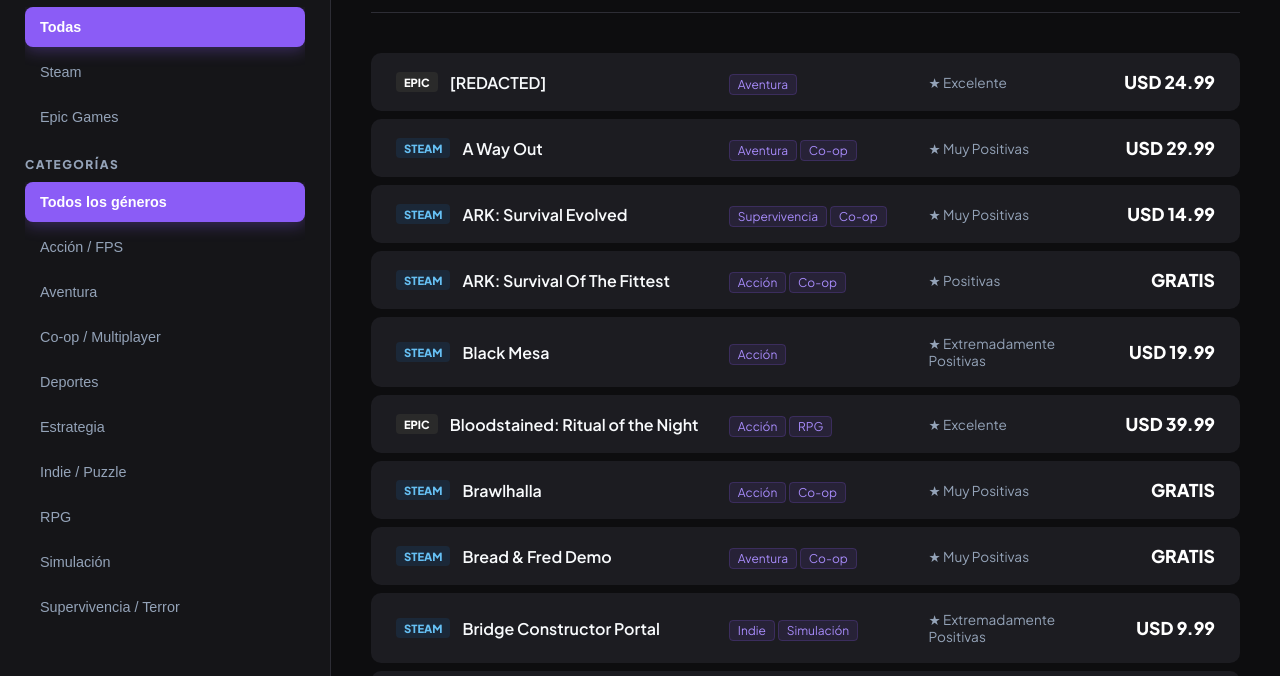
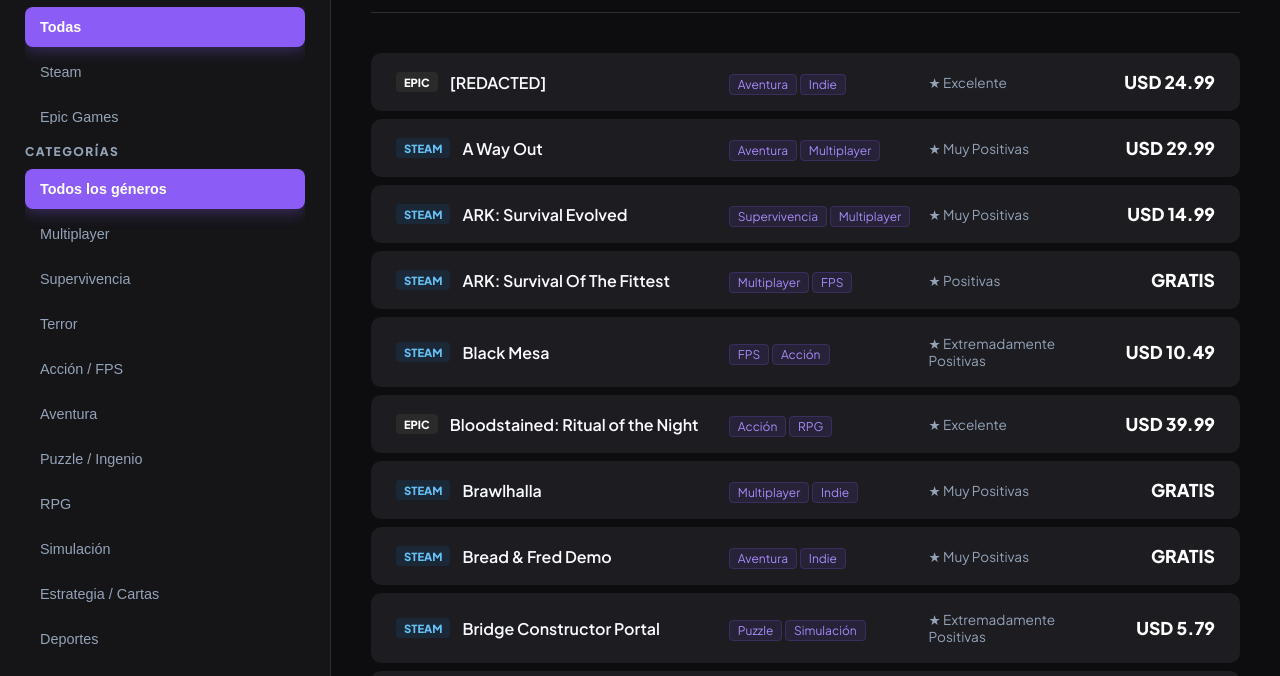
Before and after one commit to lisanpereyra15-max/juegos, a plain HTML site: page index.html in a window 1280 px wide. Shown: the part 124-800 px from the top of the page. Drawn offline with Linux system fonts and the light colour scheme.

Commit message:
Add files via upload

```diff
--- a/index.html
+++ b/index.html
@@ -30,7 +30,6 @@
             overflow: hidden;
         }
 
-        /* Sidebar */
         aside {
             width: 280px;
             background-color: var(--bg-side);
@@ -91,7 +90,6 @@
             box-shadow: 0 4px 15px var(--accent-glow);
         }
 
-        /* Main Content */
         main {
             flex-grow: 1;
             padding: 40px;
@@ -121,7 +119,6 @@
         .stats-box label { display: block; font-size: 0.7rem; color: var(--text-s); text-transform: uppercase; }
         .stats-box span { font-size: 1.5rem; font-weight: 800; color: var(--accent-light); }
 
-        /* Games List */
         .game-list { display: flex; flex-direction: column; gap: 8px; }
 
         .game-row {
@@ -166,15 +163,17 @@
         <h3>Categorías</h3>
         <div class="filter-group">
             <button class="filter-btn cat-filter active" onclick="filterCategory('all', this)">Todos los géneros</button>
-            <button class="filter-btn cat-filter" onclick="filterCategory('Acción', this)">Acción / FPS</button>
+            <button class="filter-btn cat-filter" onclick="filterCategory('Multiplayer', this)">Multiplayer</button>
+            <button class="filter-btn cat-filter" onclick="filterCategory('Supervivencia', this)">Supervivencia</button>
+            <button class="filter-btn cat-filter" onclick="filterCategory('Terror', this)">Terror</button>
+            <button class="filter-btn cat-filter" onclick="filterCategory('FPS', this)">Acción / FPS</button>
             <button class="filter-btn cat-filter" onclick="filterCategory('Aventura', this)">Aventura</button>
-            <button class="filter-btn cat-filter" onclick="filterCategory('Co-op', this)">Co-op / Multiplayer</button>
-            <button class="filter-btn cat-filter" onclick="filterCategory('Deportes', this)">Deportes</button>
-            <button class="filter-btn cat-filter" onclick="filterCategory('Estrategia', this)">Estrategia</button>
-            <button class="filter-btn cat-filter" onclick="filterCategory('Indie', this)">Indie / Puzzle</button>
+            <button class="filter-btn cat-filter" onclick="filterCategory('Puzzle', this)">Puzzle / Ingenio</button>
             <button class="filter-btn cat-filter" onclick="filterCategory('RPG', this)">RPG</button>
             <button class="filter-btn cat-filter" onclick="filterCategory('Simulación', this)">Simulación</button>
-            <button class="filter-btn cat-filter" onclick="filterCategory('Supervivencia', this)">Supervivencia / Terror</button>
+            <button class="filter-btn cat-filter" onclick="filterCategory('Estrategia', this)">Estrategia / Cartas</button>
+            <button class="filter-btn cat-filter" onclick="filterCategory('Deportes', this)">Deportes</button>
+            <button class="filter-btn cat-filter" onclick="filterCategory('Indie', this)">Indie</button>
         </div>
     </aside>
 
@@ -195,96 +194,96 @@
 
     <script>
         const games = [
-            // STEAM
-            { n: "A Way Out", p: "Steam", c: ["Aventura", "Co-op"], r: "Muy Positivas", pr: 29.99 },
-            { n: "ARK: Survival Evolved", p: "Steam", c: ["Supervivencia", "Co-op"], r: "Muy Positivas", pr: 14.99 },
-            { n: "ARK: Survival Of The Fittest", p: "Steam", c: ["Acción", "Co-op"], r: "Positivas", pr: 0 },
-            { n: "Black Mesa", p: "Steam", c: ["Acción"], r: "Extremadamente Positivas", pr: 19.99 },
-            { n: "Brawlhalla", p: "Steam", c: ["Acción", "Co-op"], r: "Muy Positivas", pr: 0 },
-            { n: "Bread & Fred Demo", p: "Steam", c: ["Aventura", "Co-op"], r: "Muy Positivas", pr: 0 },
-            { n: "Bridge Constructor Portal", p: "Steam", c: ["Indie", "Simulación"], r: "Extremadamente Positivas", pr: 9.99 },
-            { n: "Buckshot Roulette", p: "Steam", c: ["Indie", "Estrategia"], r: "Extremadamente Positivas", pr: 2.99 },
-            { n: "Call of Duty®", p: "Steam", c: ["Acción", "Co-op"], r: "Variadas", pr: 0 },
-            { n: "Counter-Strike", p: "Steam", c: ["Acción", "Co-op"], r: "Extremadamente Positivas", pr: 9.99 },
-            { n: "Counter-Strike 2", p: "Steam", c: ["Acción", "Co-op"], r: "Muy Positivas", pr: 0 },
-            { n: "Counter-Strike: Condition Zero", p: "Steam", c: ["Acción"], r: "Muy Positivas", pr: 9.99 },
-            { n: "Counter-Strike: Condition Zero Deleted Scenes", p: "Steam", c: ["Acción"], r: "Muy Positivas", pr: 0 },
-            { n: "Dead Age", p: "Steam", c: ["RPG", "Estrategia"], r: "Muy Positivas", pr: 14.99 },
-            { n: "Dead Island Definitive Edition", p: "Steam", c: ["Supervivencia", "Acción"], r: "Muy Positivas", pr: 19.99 },
-            { n: "DOOM", p: "Steam", c: ["Acción"], r: "Extremadamente Positivas", pr: 19.99 },
-            { n: "Escape Memoirs: Mini Stories", p: "Steam", c: ["Indie", "Supervivencia"], r: "Muy Positivas", pr: 0 },
-            { n: "Escape Memoirs: Questionable Side Stories", p: "Steam", c: ["Indie", "Aventura"], r: "Muy Positivas", pr: 0 },
-            { n: "Escape Room - The Sick Colleague", p: "Steam", c: ["Indie"], r: "Muy Positivas", pr: 4.99 },
-            { n: "Gang Beasts", p: "Steam", c: ["Co-op", "Acción"], r: "Muy Positivas", pr: 19.99 },
+            // STEAM (Región LATAM-USD)
+            { n: "A Way Out", p: "Steam", c: ["Aventura", "Multiplayer"], r: "Muy Positivas", pr: 29.99 },
+            { n: "ARK: Survival Evolved", p: "Steam", c: ["Supervivencia", "Multiplayer"], r: "Muy Positivas", pr: 14.99 },
+            { n: "ARK: Survival Of The Fittest", p: "Steam", c: ["Multiplayer", "FPS"], r: "Positivas", pr: 0 },
+            { n: "Black Mesa", p: "Steam", c: ["FPS", "Acción"], r: "Extremadamente Positivas", pr: 10.49 },
+            { n: "Brawlhalla", p: "Steam", c: ["Multiplayer", "Indie"], r: "Muy Positivas", pr: 0 },
+            { n: "Bread & Fred Demo", p: "Steam", c: ["Aventura", "Indie"], r: "Muy Positivas", pr: 0 },
+            { n: "Bridge Constructor Portal", p: "Steam", c: ["Puzzle", "Simulación"], r: "Extremadamente Positivas", pr: 5.79 },
+            { n: "Buckshot Roulette", p: "Steam", c: ["Indie", "Estrategia", "Terror"], r: "Extremadamente Positivas", pr: 2.99 },
+            { n: "Call of Duty®", p: "Steam", c: ["FPS", "Multiplayer"], r: "Variadas", pr: 0 },
+            { n: "Counter-Strike", p: "Steam", c: ["FPS", "Multiplayer"], r: "Extremadamente Positivas", pr: 5.79 },
+            { n: "Counter-Strike 2", p: "Steam", c: ["FPS", "Multiplayer"], r: "Muy Positivas", pr: 0 },
+            { n: "Counter-Strike: Condition Zero", p: "Steam", c: ["FPS"], r: "Muy Positivas", pr: 5.79 },
+            { n: "Counter-Strike: Condition Zero Deleted Scenes", p: "Steam", c: ["FPS"], r: "Muy Positivas", pr: 0 },
+            { n: "Dead Age", p: "Steam", c: ["RPG", "Estrategia"], r: "Muy Positivas", pr: 7.99 },
+            { n: "Dead Island Definitive Edition", p: "Steam", c: ["Acción", "Supervivencia"], r: "Muy Positivas", pr: 14.99 },
+            { n: "DOOM", p: "Steam", c: ["FPS", "Acción"], r: "Extremadamente Positivas", pr: 19.99 },
+            { n: "Escape Memoirs: Mini Stories", p: "Steam", c: ["Puzzle", "Indie"], r: "Muy Positivas", pr: 0 },
+            { n: "Escape Memoirs: Questionable Side Stories", p: "Steam", c: ["Puzzle", "Indie"], r: "Muy Positivas", pr: 0 },
+            { n: "Escape Room - The Sick Colleague", p: "Steam", c: ["Puzzle", "Indie"], r: "Muy Positivas", pr: 4.99 },
+            { n: "Gang Beasts", p: "Steam", c: ["Multiplayer", "Indie"], r: "Muy Positivas", pr: 10.49 },
             { n: "Geometry Dash", p: "Steam", c: ["Indie", "Acción"], r: "Extremadamente Positivas", pr: 3.99 },
-            { n: "Getting Over It with Bennett Foddy", p: "Steam", c: ["Indie"], r: "Muy Positivas", pr: 7.99 },
-            { n: "Golf It!", p: "Steam", c: ["Deportes", "Co-op"], r: "Muy Positivas", pr: 8.99 },
-            { n: "Golf With Your Friends", p: "Steam", c: ["Deportes", "Co-op"], r: "Muy Positivas", pr: 14.99 },
-            { n: "Governor of Poker 3", p: "Steam", c: ["Estrategia"], r: "Muy Positivas", pr: 0 },
-            { n: "Grand Theft Auto V Enhanced", p: "Steam", c: ["Aventura", "Acción"], r: "Muy Positivas", pr: 29.99 },
-            { n: "Grand Theft Auto V Legacy", p: "Steam", c: ["Aventura", "Acción"], r: "Muy Positivas", pr: 0 },
-            { n: "Hacknet", p: "Steam", c: ["Simulación", "Indie"], r: "Extremadamente Positivas", pr: 9.99 },
-            { n: "Internet Cafe Simulator 2", p: "Steam", c: ["Simulación"], r: "Variadas", pr: 19.99 },
-            { n: "Left 4 Dead 2", p: "Steam", c: ["Acción", "Co-op"], r: "Extremadamente Positivas", pr: 9.99 },
-            { n: "Lethal Company", p: "Steam", c: ["Supervivencia", "Co-op"], r: "Extremadamente Positivas", pr: 9.99 },
+            { n: "Getting Over It with Bennett Foddy", p: "Steam", c: ["Indie", "Puzzle"], r: "Muy Positivas", pr: 4.49 },
+            { n: "Golf It!", p: "Steam", c: ["Deportes", "Multiplayer"], r: "Muy Positivas", pr: 4.99 },
+            { n: "Golf With Your Friends", p: "Steam", c: ["Deportes", "Multiplayer"], r: "Muy Positivas", pr: 7.99 },
+            { n: "Governor of Poker 3", p: "Steam", c: ["Estrategia", "Cartas"], r: "Muy Positivas", pr: 0 },
+            { n: "Grand Theft Auto V Enhanced", p: "Steam", c: ["Acción", "Aventura"], r: "Muy Positivas", pr: 29.99 },
+            { n: "Grand Theft Auto V Legacy", p: "Steam", c: ["Acción", "Aventura"], r: "Muy Positivas", pr: 0 },
+            { n: "Hacknet", p: "Steam", c: ["Simulación", "Indie"], r: "Extremadamente Positivas", pr: 5.79 },
+            { n: "Internet Cafe Simulator 2", p: "Steam", c: ["Simulación"], r: "Variadas", pr: 10.49 },
+            { n: "Left 4 Dead 2", p: "Steam", c: ["FPS", "Multiplayer"], r: "Extremadamente Positivas", pr: 5.79 },
+            { n: "Lethal Company", p: "Steam", c: ["Terror", "Multiplayer"], r: "Extremadamente Positivas", pr: 5.79 },
             { n: "METAL GEAR RISING: REVENGEANCE", p: "Steam", c: ["Acción"], r: "Extremadamente Positivas", pr: 29.99 },
-            { n: "MONOPOLY Poker", p: "Steam", c: ["Estrategia"], r: "Variadas", pr: 0 },
-            { n: "Once Human", p: "Steam", c: ["Supervivencia", "Co-op"], r: "Muy Positivas", pr: 0 },
-            { n: "PAYDAY 2", p: "Steam", c: ["Acción", "Co-op"], r: "Muy Positivas", pr: 9.99 },
-            { n: "Phasmophobia", p: "Steam", c: ["Supervivencia", "Co-op"], r: "Extremadamente Positivas", pr: 19.99 },
-            { n: "PICO PARK:Classic Edition", p: "Steam", c: ["Indie", "Co-op"], r: "Muy Positivas", pr: 0 },
-            { n: "Poker Master - Texas Hold'em Póker...", p: "Steam", c: ["Estrategia"], r: "Variadas", pr: 0 },
-            { n: "Project Zomboid", p: "Steam", c: ["Supervivencia", "RPG"], r: "Extremadamente Positivas", pr: 19.99 },
-            { n: "Raft", p: "Steam", c: ["Supervivencia", "Co-op"], r: "Muy Positivas", pr: 19.99 },
-            { n: "Ranch Simulator", p: "Steam", c: ["Simulación", "Co-op"], r: "Muy Positivas", pr: 24.99 },
-            { n: "Sherlock Holmes Chapter One", p: "Steam", c: ["Aventura"], r: "Muy Positivas", pr: 44.99 },
-            { n: "Sherlock Holmes: Crimes and Punishments", p: "Steam", c: ["Aventura"], r: "Muy Positivas", pr: 29.99 },
-            { n: "Stumble Guys", p: "Steam", c: ["Acción", "Co-op"], r: "Muy Positivas", pr: 0 },
-            { n: "Subnautica", p: "Steam", c: ["Supervivencia", "Aventura"], r: "Extremadamente Positivas", pr: 29.99 },
-            { n: "The Forest", p: "Steam", c: ["Supervivencia", "Co-op"], r: "Extremadamente Positivas", pr: 19.99 },
-            { n: "Thief Simulator", p: "Steam", c: ["Simulación"], r: "Muy Positivas", pr: 19.99 },
+            { n: "MONOPOLY Poker", p: "Steam", c: ["Estrategia", "Cartas"], r: "Variadas", pr: 0 },
+            { n: "Once Human", p: "Steam", c: ["Supervivencia", "Multiplayer"], r: "Muy Positivas", pr: 0 },
+            { n: "PAYDAY 2", p: "Steam", c: ["FPS", "Multiplayer"], r: "Muy Positivas", pr: 5.79 },
+            { n: "Phasmophobia", p: "Steam", c: ["Terror", "Multiplayer"], r: "Extremadamente Positivas", pr: 10.49 },
+            { n: "PICO PARK:Classic Edition", p: "Steam", c: ["Puzzle", "Indie"], r: "Muy Positivas", pr: 0 },
+            { n: "Poker Master - Texas Hold'em Póker...", p: "Steam", c: ["Estrategia", "Cartas"], r: "Variadas", pr: 0 },
+            { n: "Project Zomboid", p: "Steam", c: ["Supervivencia", "RPG"], r: "Extremadamente Positivas", pr: 10.49 },
+            { n: "Raft", p: "Steam", c: ["Supervivencia", "Multiplayer"], r: "Muy Positivas", pr: 10.99 },
+            { n: "Ranch Simulator", p: "Steam", c: ["Simulación", "Multiplayer"], r: "Muy Positivas", pr: 6.73 },
+            { n: "Sherlock Holmes Chapter One", p: "Steam", c: ["Aventura", "Puzzle"], r: "Muy Positivas", pr: 24.99 },
+            { n: "Sherlock Holmes: Crimes and Punishments", p: "Steam", c: ["Aventura", "Puzzle"], r: "Muy Positivas", pr: 14.99 },
+            { n: "Stumble Guys", p: "Steam", c: ["Multiplayer", "Acción"], r: "Muy Positivas", pr: 0 },
+            { n: "Subnautica", p: "Steam", c: ["Supervivencia", "Aventura"], r: "Extremadamente Positivas", pr: 14.99 },
+            { n: "The Forest", p: "Steam", c: ["Supervivencia", "Terror"], r: "Extremadamente Positivas", pr: 10.49 },
+            { n: "Thief Simulator", p: "Steam", c: ["Simulación", "Indie"], r: "Muy Positivas", pr: 11.23 },
             { n: "Tres Reinos: El último señor de la guerra", p: "Steam", c: ["Estrategia"], r: "Mayormente Positivas", pr: 3.99 },
-            { n: "Unravel Two", p: "Steam", c: ["Aventura", "Co-op"], r: "Muy Positivas", pr: 19.99 },
-            { n: "The Witcher: Enhanced Edition", p: "Steam", c: ["RPG"], r: "Muy Positivas", pr: 9.99 },
+            { n: "Unravel Two", p: "Steam", c: ["Aventura", "Indie"], r: "Muy Positivas", pr: 19.99 },
+            { n: "The Witcher: Enhanced Edition", p: "Steam", c: ["RPG"], r: "Muy Positivas", pr: 5.79 },
 
-            // EPIC GAMES
-            { n: "[REDACTED]", p: "Epic", c: ["Aventura"], r: "Excelente", pr: 24.99 },
+            // EPIC GAMES (Precios Store Global)
+            { n: "[REDACTED]", p: "Epic", c: ["Aventura", "Indie"], r: "Excelente", pr: 24.99 },
             { n: "Bloodstained: Ritual of the Night", p: "Epic", c: ["Acción", "RPG"], r: "Excelente", pr: 39.99 },
             { n: "Cassette Beasts", p: "Epic", c: ["RPG", "Indie"], r: "Excelente", pr: 19.99 },
-            { n: "Chivalry 2", p: "Epic", c: ["Acción", "Co-op"], r: "Muy Positivas", pr: 39.99 },
-            { n: "Chivalry 2 - Public Testing", p: "Epic", c: ["Acción", "Co-op"], r: "Muy Positivas", pr: 0 },
+            { n: "Chivalry 2", p: "Epic", c: ["Acción", "Multiplayer"], r: "Muy Positivas", pr: 39.99 },
+            { n: "Chivalry 2 - Public Testing", p: "Epic", c: ["Acción", "Multiplayer"], r: "Muy Positivas", pr: 0 },
             { n: "Costume Quest 2", p: "Epic", c: ["RPG", "Aventura"], r: "Excelente", pr: 14.99 },
-            { n: "Dead Island 2", p: "Epic", c: ["Acción", "RPG"], r: "Excelente", pr: 59.99 },
+            { n: "Dead Island 2", p: "Epic", c: ["Acción", "RPG"], r: "Excelente", pr: 49.99 },
             { n: "Disco Elysium - The Final Cut", p: "Epic", c: ["RPG", "Indie"], r: "Excelente", pr: 39.99 },
             { n: "Dishonored - Definitive Edition", p: "Epic", c: ["Acción", "Aventura"], r: "Excelente", pr: 19.99 },
-            { n: "Eternights", p: "Epic", c: ["Acción", "RPG"], r: "Muy Positivas", pr: 29.99 },
-            { n: "Eximius: Seize the Frontline", p: "Epic", c: ["Estrategia", "Acción"], r: "Variadas", pr: 29.99 },
-            { n: "Fall Guys", p: "Epic", c: ["Co-op", "Deportes"], r: "Muy Positivas", pr: 0 },
-            { n: "Fortnite", p: "Epic", c: ["Acción", "Co-op"], r: "Excelente", pr: 0 },
-            { n: "Golden Light", p: "Epic", c: ["Supervivencia", "Indie"], r: "Muy Positivas", pr: 19.99 },
-            { n: "Happy Game", p: "Epic", c: ["Indie", "Aventura"], r: "Excelente", pr: 12.99 },
+            { n: "Eternights", p: "Epic", c: ["RPG", "Acción"], r: "Muy Positivas", pr: 29.99 },
+            { n: "Eximius: Seize the Frontline", p: "Epic", c: ["Estrategia", "FPS"], r: "Variadas", pr: 29.99 },
+            { n: "Fall Guys", p: "Epic", c: ["Multiplayer", "Deportes"], r: "Muy Positivas", pr: 0 },
+            { n: "Fortnite", p: "Epic", c: ["FPS", "Multiplayer"], r: "Excelente", pr: 0 },
+            { n: "Golden Light", p: "Epic", c: ["Terror", "Indie"], r: "Muy Positivas", pr: 19.99 },
+            { n: "Happy Game", p: "Epic", c: ["Indie", "Terror"], r: "Excelente", pr: 13.13 },
             { n: "Hogwarts Legacy", p: "Epic", c: ["RPG", "Aventura"], r: "Excelente", pr: 59.99 },
             { n: "Horizon Chase Turbo", p: "Epic", c: ["Deportes", "Indie"], r: "Muy Positivas", pr: 19.99 },
             { n: "Kerbal Space Program", p: "Epic", c: ["Simulación", "Indie"], r: "Excelente", pr: 39.99 },
             { n: "Marvel's Guardians of the Galaxy", p: "Epic", c: ["Acción", "Aventura"], r: "Excelente", pr: 59.99 },
-            { n: "Midnight Ghost Hunt", p: "Epic", c: ["Co-op", "Acción"], r: "Muy Positivas", pr: 19.99 },
+            { n: "Midnight Ghost Hunt", p: "Epic", c: ["Multiplayer", "Terror"], r: "Muy Positivas", pr: 19.99 },
             { n: "Nobody Wants to Die", p: "Epic", c: ["Aventura", "Indie"], r: "Excelente", pr: 24.99 },
             { n: "Paradise Killer", p: "Epic", c: ["Aventura", "Indie"], r: "Excelente", pr: 19.99 },
-            { n: "Rocket League®", p: "Epic", c: ["Co-op", "Deportes"], r: "Muy Positivas", pr: 0 },
-            { n: "Roller Champions", p: "Epic", c: ["Deportes", "Co-op"], r: "Variadas", pr: 0 },
+            { n: "Rocket League®", p: "Epic", c: ["Deportes", "Multiplayer"], r: "Muy Positivas", pr: 0 },
+            { n: "Roller Champions", p: "Epic", c: ["Deportes", "Multiplayer"], r: "Variadas", pr: 0 },
             { n: "Sable", p: "Epic", c: ["Aventura", "Indie"], r: "Excelente", pr: 24.99 },
-            { n: "SKALD Against the Black Priory", p: "Epic", c: ["RPG", "Estrategia"], r: "Excelente", pr: 14.99 },
-            { n: "Sorry We're Closed", p: "Epic", c: ["Supervivencia", "Indie"], r: "Muy Positivas", pr: 14.99 },
-            { n: "The Callisto Protocol", p: "Epic", c: ["Supervivencia", "Acción"], r: "Muy Positivas", pr: 59.99 },
-            { n: "Total War: THREE KINGDOMS", p: "Epic", c: ["Estrategia", "Acción"], r: "Excelente", pr: 59.99 },
-            { n: "Trine 2: Complete Story", p: "Epic", c: ["Indie", "Aventura"], r: "Excelente", pr: 19.99 },
-            { n: "Trine 3: The Artifacts of Power", p: "Epic", c: ["Indie", "Aventura"], r: "Muy Positivas", pr: 21.99 },
-            { n: "Trine 4: Definitive Edition", p: "Epic", c: ["Indie", "Aventura"], r: "Excelente", pr: 29.99 },
-            { n: "Trine Enchanted Edition", p: "Epic", c: ["Indie", "Aventura"], r: "Excelente", pr: 14.99 },
-            { n: "VALORANT", p: "Epic", c: ["Acción", "Co-op"], r: "Excelente", pr: 0 },
-            { n: "Viewfinder", p: "Epic", c: ["Indie", "Aventura"], r: "Excelente", pr: 24.99 },
-            { n: "We Were Here Together", p: "Epic", c: ["Indie", "Co-op"], r: "Excelente", pr: 12.99 },
-            { n: "Wildgate", p: "Epic", c: ["Estrategia", "RPG"], r: "Excelente", pr: 29.99 }
+            { n: "SKALD Against the Black Priory", p: "Epic", c: ["RPG", "Indie"], r: "Excelente", pr: 14.99 },
+            { n: "Sorry We're Closed", p: "Epic", c: ["Terror", "Aventura"], r: "Muy Positivas", pr: 14.99 },
+            { n: "The Callisto Protocol", p: "Epic", c: ["Terror", "Acción"], r: "Muy Positivas", pr: 59.99 },
+            { n: "Total War: THREE KINGDOMS", p: "Epic", c: ["Estrategia"], r: "Excelente", pr: 59.99 },
+            { n: "Trine 2: Complete Story", p: "Epic", c: ["Puzzle", "Aventura"], r: "Excelente", pr: 19.99 },
+            { n: "Trine 3: The Artifacts of Power", p: "Epic", c: ["Puzzle", "Aventura"], r: "Muy Positivas", pr: 21.99 },
+            { n: "Trine 4: Definitive Edition", p: "Epic", c: ["Puzzle", "Aventura"], r: "Excelente", pr: 29.99 },
+            { n: "Trine Enchanted Edition", p: "Epic", c: ["Puzzle", "Aventura"], r: "Excelente", pr: 14.99 },
+            { n: "VALORANT", p: "Epic", c: ["FPS", "Multiplayer"], r: "Excelente", pr: 0 },
+            { n: "Viewfinder", p: "Epic", c: ["Puzzle", "Indie"], r: "Excelente", pr: 24.99 },
+            { n: "We Were Here Together", p: "Epic", c: ["Puzzle", "Multiplayer"], r: "Excelente", pr: 12.99 },
+            { n: "Wildgate", p: "Epic", c: ["RPG", "Indie"], r: "Excelente", pr: 19.99 }
         ];
 
         let currentCat = 'all';
```
